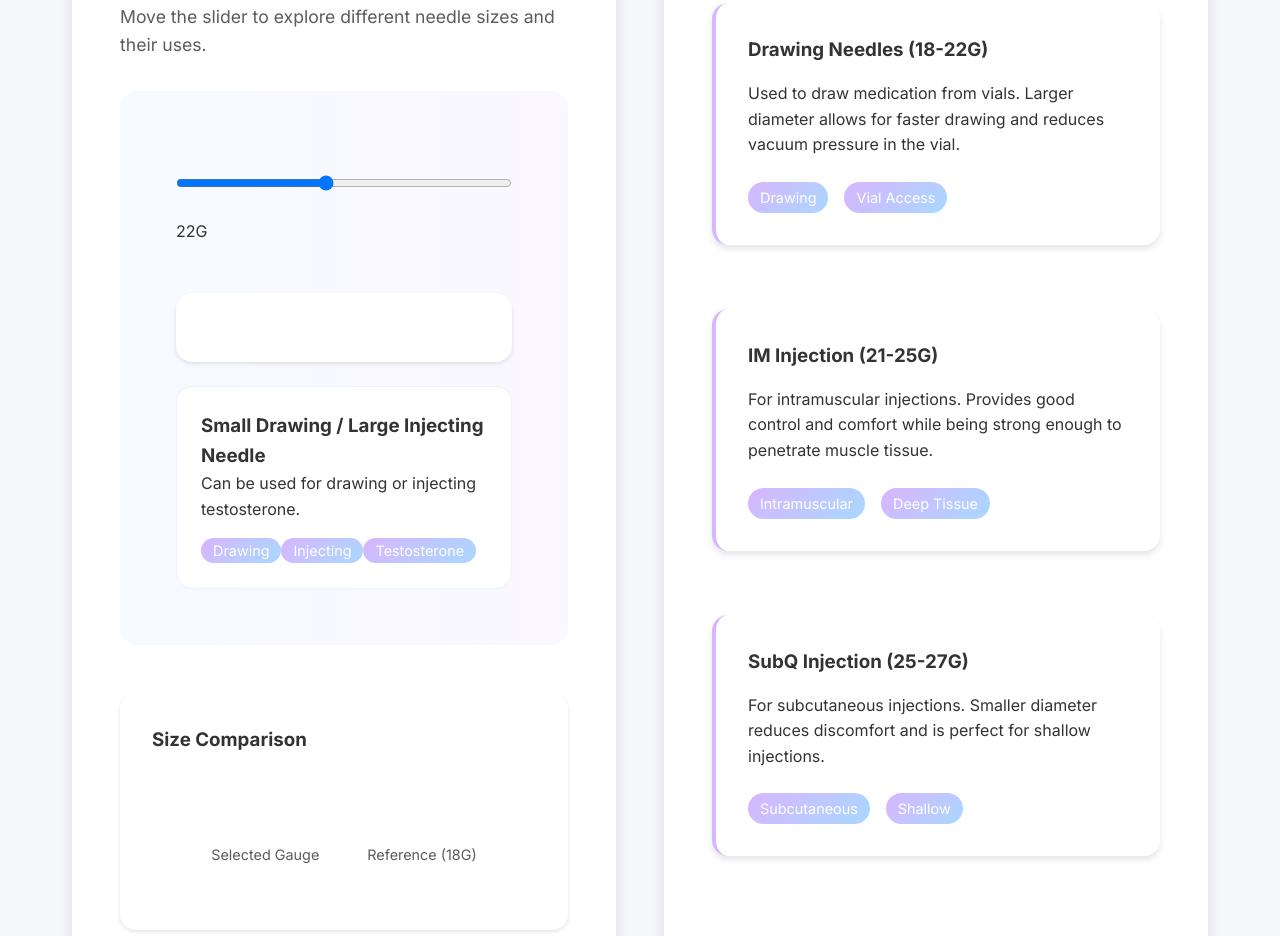
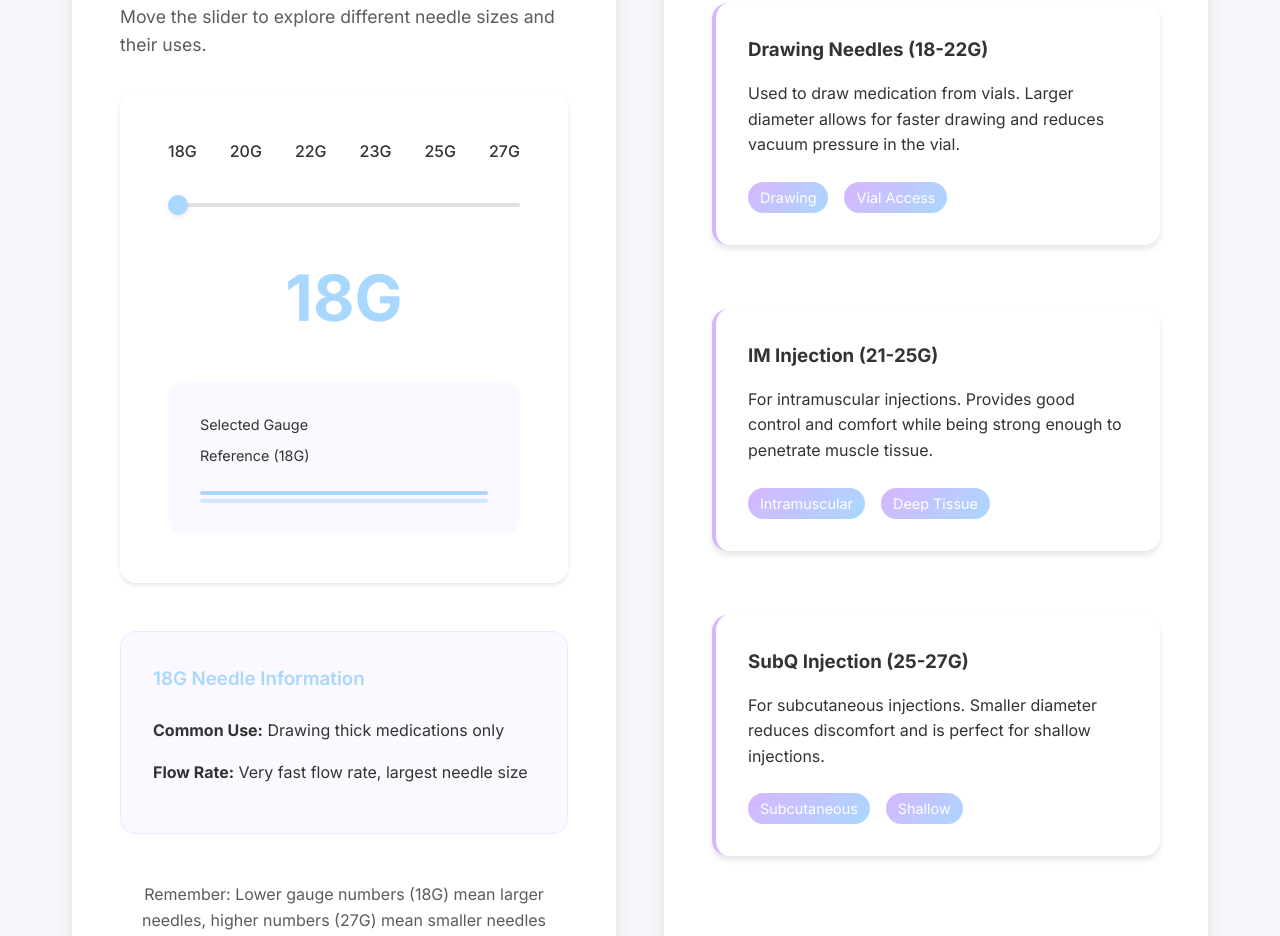
Before and after one commit to remixmb/gauage-it-right, a plain HTML site: page pages/needle-basics.html in a window 1280 px wide. Shown: the part 344-1280 px from the top of the page. Drawn offline with Linux system fonts and the light colour scheme.

Commit message:
slider changes

```diff
--- a/css/components/needle-basics.css
+++ b/css/components/needle-basics.css
@@ -306,3 +306,117 @@
 .needle-length.subq .needle { height: 16mm; }
 .needle-length.im .needle { height: 25mm; }
 .needle-length.im-long .needle { height: 38mm; }
+
+.gauge-slider {
+    background: white;
+    padding: var(--spacing-xl);
+    border-radius: 1rem;
+    box-shadow: var(--shadow-sm);
+}
+
+.gauge-marks {
+    display: flex;
+    justify-content: space-between;
+    margin-bottom: var(--spacing-md);
+    font-family: 'Inter', sans-serif;
+    font-weight: 500;
+    color: var(--text-color);
+}
+
+input[type="range"] {
+    width: 100%;
+    height: 4px;
+    background: #E0E0E0;
+    border-radius: 2px;
+    appearance: none;
+}
+
+input[type="range"]::-webkit-slider-thumb {
+    appearance: none;
+    width: 20px;
+    height: 20px;
+    background: var(--primary-blue);
+    border-radius: 50%;
+    cursor: pointer;
+    box-shadow: var(--shadow-sm);
+}
+
+.current-gauge {
+    font-size: 4rem;
+    font-weight: 700;
+    font-family: 'Inter', sans-serif;
+    color: var(--primary-blue);
+    text-align: center;
+    margin: var(--spacing-lg) 0;
+}
+
+/* Gauge visualization */
+.gauge-visualization {
+    margin-top: var(--spacing-md);
+    padding: var(--spacing-lg);
+    background: rgba(216, 181, 255, 0.1);
+    border-radius: 1rem;
+}
+
+.gauge-bars {
+    display: flex;
+    flex-direction: column;
+    gap: var(--spacing-md);
+}
+
+.gauge-bar-labels {
+    display: flex;
+    flex-direction: column;
+    gap: var(--spacing-xs);
+    font-size: 0.9rem;
+    color: var(--text-color);
+}
+
+.gauge-bar-container {
+    display: flex;
+    flex-direction: column;
+    gap: 4px;
+}
+
+.bar {
+    height: 4px;
+    border-radius: 2px;
+    background: var(--primary-blue);
+    transition: width 0.3s ease;
+}
+
+.selected-gauge.bar {
+    width: var(--selected-width, 100%);
+}
+
+.reference-gauge.bar {
+    width: 100%;
+    opacity: 0.5;
+}
+
+.gauge-info {
+    margin-top: var(--spacing-xl);
+    padding: var(--spacing-lg);
+    background: rgba(216, 181, 255, 0.1);
+    border-radius: 1rem;
+    font-family: 'Inter', sans-serif;
+}
+
+.gauge-info h3 {
+    color: var(--primary-blue);
+    margin-bottom: var(--spacing-md);
+    font-weight: 600;
+}
+
+.gauge-info p {
+    color: var(--text-color);
+    margin-bottom: var(--spacing-sm);
+}
+
+.gauge-reminder {
+    text-align: center;
+    color: var(--text-color);
+    opacity: 0.8;
+    margin-top: var(--spacing-xl);
+    font-family: 'Inter', sans-serif;
+}
--- a/js/components/gauge-slider.js
+++ b/js/components/gauge-slider.js
@@ -2,67 +2,34 @@ import { gaugeData } from '../utils/data.js';
 
 export class GaugeSlider {
     constructor(containerId) {
-        this.container = document.getElementById(containerId);
+        this.slider = document.getElementById('gaugeRange');
+        this.currentGauge = document.querySelector('.current-gauge');
+        this.selectedBar = document.querySelector('.selected-gauge.bar');
+
+        this.gaugeInfo = {
+            18: { width: '100%' },
+            20: { width: '90%' },
+            22: { width: '80%' },
+            23: { width: '70%' },
+            25: { width: '60%' },
+            27: { width: '50%' }
+        };
+
         this.init();
     }
 
     init() {
-        this.render();
-        this.attachEventListeners();
+        this.slider.addEventListener('input', () => this.updateGauge());
+        this.updateGauge();
     }
 
-    render() {
-        this.container.innerHTML = `
-            <div class="gauge-slider-container">
-                <div class="gauge-slider">
-                    <input type="range" min="18" max="27" value="22" class="slider" id="gaugeSlider">
-                    <div class="gauge-display">
-                        <span id="gaugeSize">22G</span>
-                        <div class="needle-visualization">
-                            <div class="needle-outer"></div>
-                            <div class="needle-inner" id="needleInner"></div>
-                        </div>
-                    </div>
-                </div>
-                <div class="gauge-info">
-                    <h3 id="gaugeTitle"></h3>
-                    <p id="gaugeDescription"></p>
-                    <div class="usage-tags" id="usageTags"></div>
-                </div>
-            </div>
-        `;
-    }
+    updateGauge() {
+        const gauge = this.slider.value;
+        this.currentGauge.textContent = `${gauge}G`;
 
-    attachEventListeners() {
-        const slider = this.container.querySelector('#gaugeSlider');
-        const gaugeSize = this.container.querySelector('#gaugeSize');
-        const gaugeTitle = this.container.querySelector('#gaugeTitle');
-        const gaugeDescription = this.container.querySelector('#gaugeDescription');
-        const usageTags = this.container.querySelector('#usageTags');
-        const needleInner = this.container.querySelector('#needleInner');
-
-        const updateGaugeInfo = (value) => {
-            gaugeSize.textContent = `${value}G`;
-            const data = gaugeData[value];
-
-            if (!data) {
-                console.warn(`No data found for gauge size ${value}`);
-                return;
-            }
-
-            gaugeTitle.textContent = data.title;
-            gaugeDescription.textContent = data.description;
-            usageTags.innerHTML = data.tags
-                .map(tag => `<span class="tag">${tag}</span>`)
-                .join('');
-            needleInner.style.height = data.innerSize;
-        };
-
-        slider.addEventListener('input', (e) => {
-            updateGaugeInfo(e.target.value);
-        });
-
-        // Initialize with default value
-        updateGaugeInfo(slider.value);
+        const info = this.gaugeInfo[gauge];
+        if (info) {
+            this.selectedBar.style.setProperty('--selected-width', info.width);
+        }
     }
 }
--- a/pages/needle-basics.html
+++ b/pages/needle-basics.html
@@ -27,21 +27,41 @@
                 <div class="gauge-slider-section">
                     <h2>Interactive Gauge Guide</h2>
                     <p class="section-intro">Move the slider to explore different needle sizes and their uses.</p>
-                    <div id="gauge-slider"></div>
 
-                    <div class="needle-visualization">
-                        <h3>Size Comparison</h3>
-                        <div class="comparison-container">
-                            <div class="needle-example" id="currentNeedle">
-                                <div class="needle"></div>
-                                <span class="label">Selected Gauge</span>
-                            </div>
-                            <div class="needle-example reference">
-                                <div class="needle"></div>
-                                <span class="label">Reference (18G)</span>
+                    <div class="gauge-slider">
+                        <div class="gauge-marks">
+                            <span>18G</span>
+                            <span>20G</span>
+                            <span>22G</span>
+                            <span>23G</span>
+                            <span>25G</span>
+                            <span>27G</span>
+                        </div>
+                        <input type="range" min="18" max="27" step="1" value="18" id="gaugeRange">
+                        <div class="current-gauge">18G</div>
+
+                        <!-- Updated gauge visualization -->
+                        <div class="gauge-visualization">
+                            <div class="gauge-bars">
+                                <div class="gauge-bar-labels">
+                                    <span>Selected Gauge</span>
+                                    <span>Reference (18G)</span>
+                                </div>
+                                <div class="gauge-bar-container">
+                                    <div class="selected-gauge bar"></div>
+                                    <div class="reference-gauge bar"></div>
+                                </div>
                             </div>
                         </div>
                     </div>
+
+                    <div class="gauge-info">
+                        <h3>18G Needle Information</h3>
+                        <p><strong>Common Use:</strong> <span id="commonUse">Drawing thick medications only</span></p>
+                        <p><strong>Flow Rate:</strong> <span id="flowRate">Very fast flow rate, largest needle size</span></p>
+                    </div>
+
+                    <p class="gauge-reminder">Remember: Lower gauge numbers (18G) mean larger needles, higher numbers (27G) mean smaller needles</p>
                 </div>
 
                 <!-- Information Section -->
```
